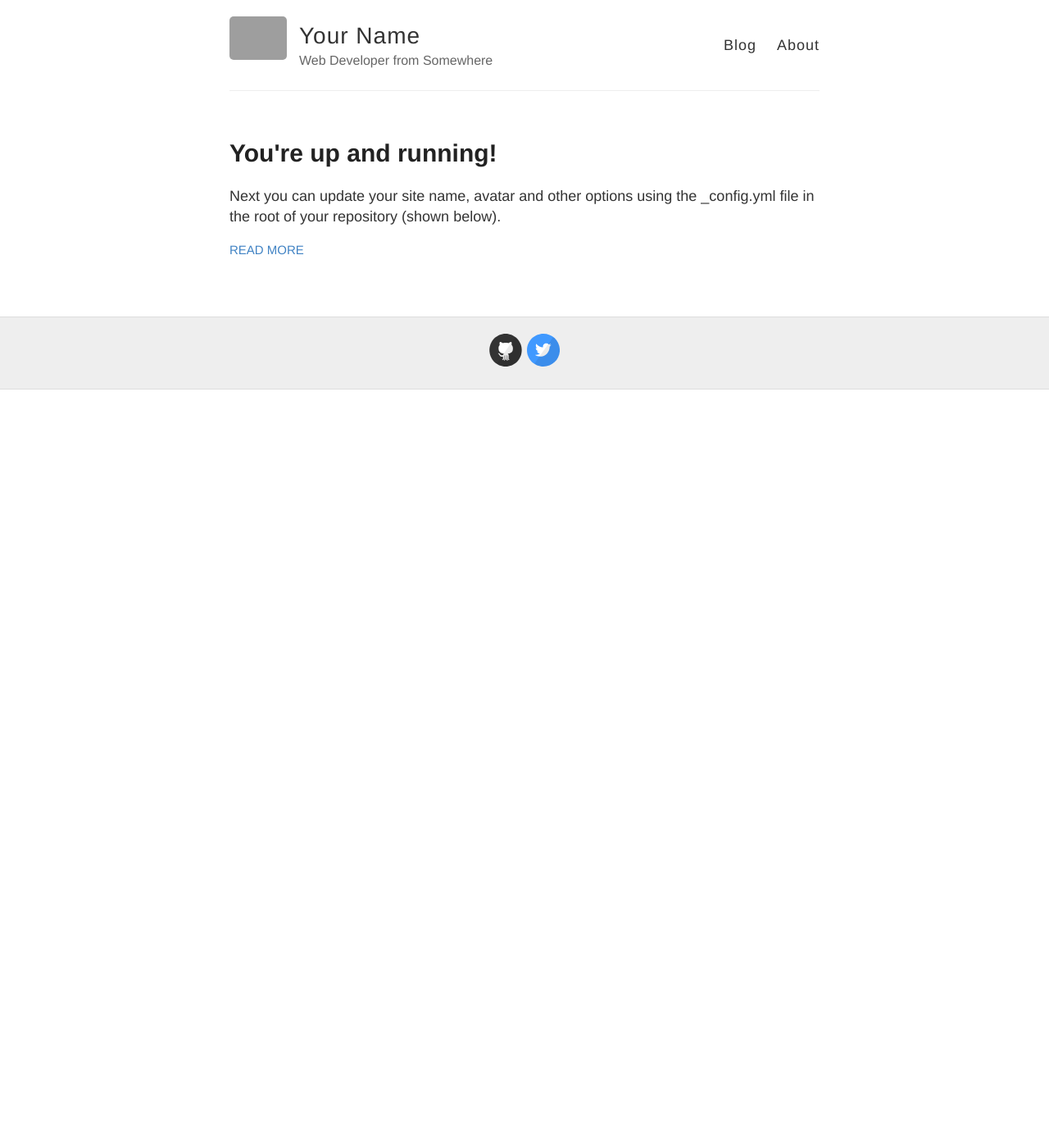
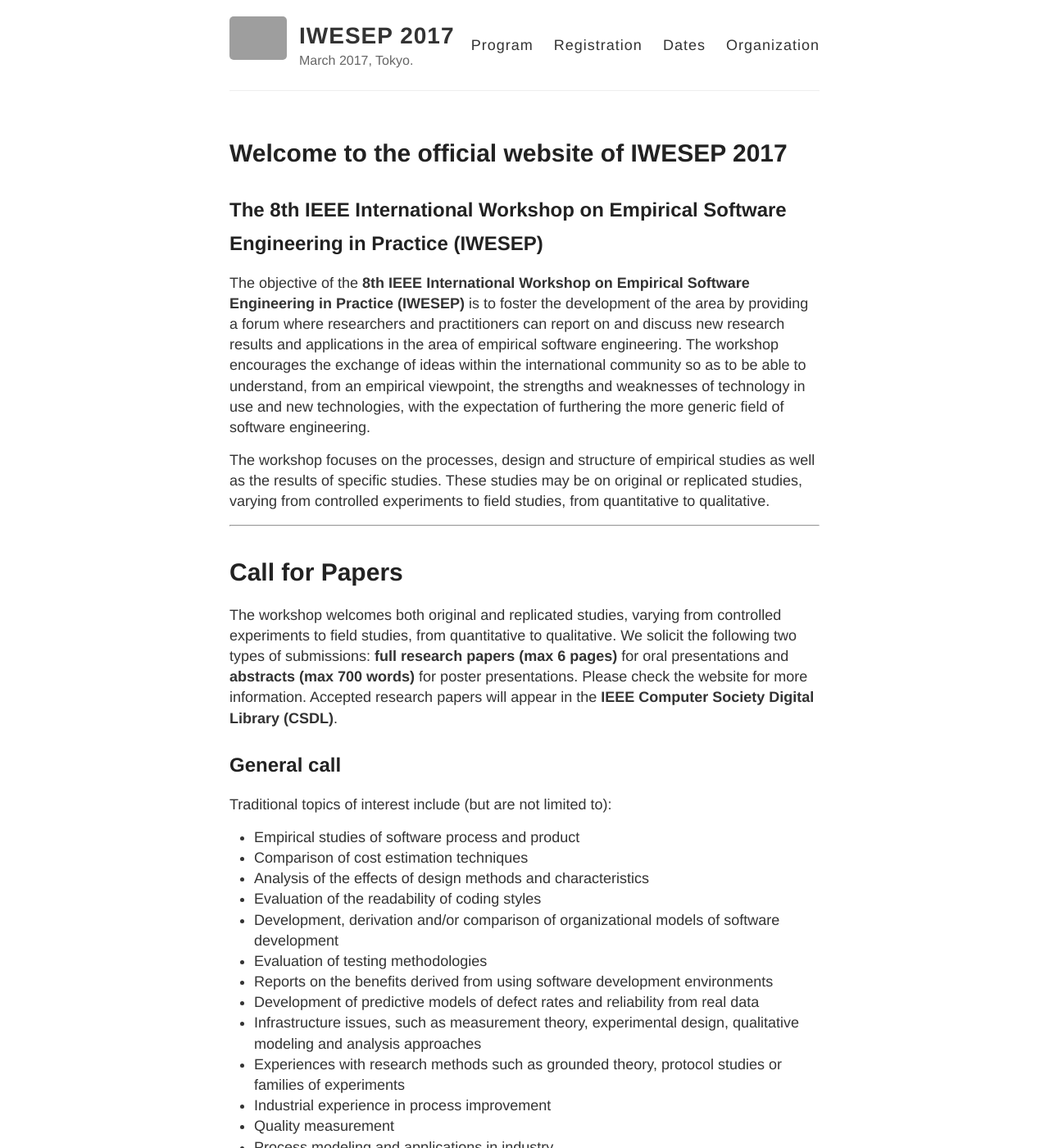
Before and after one commit to iwesep2017/iwesep2017.github.io, a Jekyll site: the page built from index.md, in a window 1280 px wide and 1400 px high. Shown: the whole window at 82% size. Built offline with Jekyll 4.4.1, drawn with Linux system fonts in a browser that asks for light colours; some of the changed text lies outside the part shown; grey boxes are pictures that could not be loaded.

Commit message:
add content from IWESEP 2016

```diff
--- a/_config.yml
+++ b/_config.yml
@@ -3,10 +3,10 @@
 #
 
 # Name of your site (displayed in the header)
-name: Your Name
+name: IWESEP 2017
 
 # Short bio or description (displayed in the header)
-description: Web Developer from Somewhere
+description: "March 2017, Tokyo."
 
 # URL of your avatar or profile pic (you could use your GitHub profile pic)
 avatar: https://raw.githubusercontent.com/barryclark/jekyll-now/master/images/jekyll-logo.png
@@ -21,12 +21,12 @@
   email:
   facebook:
   flickr:
-  github: barryclark/jekyll-now
+  github:
   instagram:
   linkedin:
   pinterest:
   rss: # just type anything here for a working RSS icon
-  twitter: jekyllrb
+  twitter: iwesep
   stackoverflow: # your stackoverflow profile, e.g. "users/50476/bart-kiers"
   youtube: # channel/<your_long_string> or user/<user-name>
   googleplus: # anything in your profile username that comes after plus.google.com/
--- a/_layouts/default.html
+++ b/_layouts/default.html
@@ -22,13 +22,15 @@
           <a href="{{ site.baseurl }}/" class="site-avatar"><img src="{{ site.avatar }}" /></a>
 
           <div class="site-info">
-            <h1 class="site-name"><a href="{{ site.baseurl }}/">{{ site.name }}</a></h1>
+            <h1 class="site-name"><a href="{{ site.baseurl }}/"><b>{{ site.name }}</b></a></h1>
             <p class="site-description">{{ site.description }}</p>
           </div>
 
           <nav>
-            <a href="{{ site.baseurl }}/">Blog</a>
-            <a href="{{ site.baseurl }}/about">About</a>
+            <a href="{{ site.baseurl }}/">Program</a>
+            <a href="{{ site.baseurl }}/">Registration</a>
+            <a href="{{ site.baseurl }}/#important-dates">Dates</a>
+            <a href="{{ site.baseurl }}/organization">Organization</a>
           </nav>
         </header>
       </div>
--- a/index.html
+++ /dev/null
@@ -1,18 +0,0 @@
----
-layout: default
----
-
-<div class="posts">
-  {% for post in site.posts %}
-    <article class="post">
-
-      <h1><a href="{{ site.baseurl }}{{ post.url }}">{{ post.title }}</a></h1>
-
-      <div class="entry">
-        {{ post.excerpt }}
-      </div>
-
-      <a href="{{ site.baseurl }}{{ post.url }}" class="read-more">Read More</a>
-    </article>
-  {% endfor %}
-</div>
--- /dev/null
+++ b/index.md
@@ -0,0 +1,83 @@
+---
+layout: default
+---
+
+# Welcome to the official website of IWESEP 2017
+
+## The 8th IEEE International Workshop on Empirical Software Engineering in Practice (IWESEP)
+
+The objective of the **8th IEEE International Workshop on Empirical Software Engineering in Practice (IWESEP)** is to foster the development of the area by providing a forum where researchers and practitioners can report on and discuss new research results and applications in the area of empirical software engineering. The workshop encourages the exchange of ideas within the international community so as to be able to understand, from an empirical viewpoint, the strengths and weaknesses of technology in use and new technologies, with the expectation of furthering the more generic field of software engineering.
+
+The workshop focuses on the processes, design and structure of empirical studies as well as the results of specific studies. These studies may be on original or replicated studies, varying from controlled experiments to field studies, from quantitative to qualitative.
+
+----
+
+# Call for Papers
+
+The workshop welcomes both original and replicated studies, varying from controlled experiments to field studies, from quantitative to qualitative.
+We solicit the following two types of submissions: **full research papers (max 6 pages)** for oral presentations and **abstracts (max 700 words)** for poster presentations. Please check the website for more information.
+Accepted research papers will appear in the **IEEE Computer Society Digital Library (CSDL)**.
+
+
+## General call
+
+Traditional topics of interest include (but are not limited to):
+
+* Empirical studies of software process and product
+* Comparison of cost estimation techniques
+* Analysis of the effects of design methods and characteristics
+* Evaluation of the readability of coding styles
+* Development, derivation and/or comparison of organizational models of software development
+* Evaluation of testing methodologies
+* Reports on the benefits derived from using software development environments
+* Development of predictive models of defect rates and reliability from real data
+* Infrastructure issues, such as measurement theory, experimental design, qualitative modeling and analysis  approaches
+* Experiences with research methods such as grounded theory, protocol studies or families of experiments
+* Industrial experience in process improvement
+* Quality measurement
+* Process modeling and applications in industry
+* Experience management
+
+----
+
+# Submissions
+
+All papers should be submitted through EasyChair (TBA).
+All papers must be formatted using the Conference Publishing Services (CPS) Formatting Guidelines (two-column format).
+
+----
+
+# Important Dates
+
+## Full research paper
+* Abstract due: TBA
+* Papers Due: TBA
+* Author Notification: TBA
+* Camera Ready: TBA
+
+## Fast Abstract
+* Abstract due: TBA
+* Papers Due: TBA
+* Author Notification: TBA
+* Camera Ready: TBA
+
+----
+
+# Sponsors
+
+TBA
+
+<!-- <div class="posts">
+  {% for post in site.posts %}
+    <article class="post">
+
+      <h1><a href="{{ site.baseurl }}{{ post.url }}">{{ post.title }}</a></h1>
+
+      <div class="entry">
+        {{ post.excerpt }}
+      </div>
+
+      <a href="{{ site.baseurl }}{{ post.url }}" class="read-more">Read More</a>
+    </article>
+  {% endfor %}
+</div> -->
```
Also changed, not shown: organization.md (added, +20 -0 lines).
